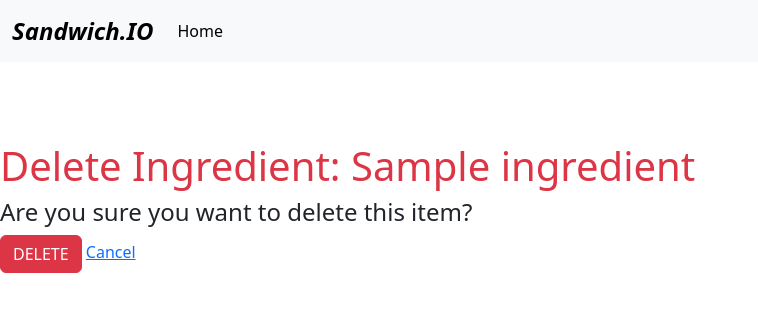
After one commit to 2Clubs/sandwich.io, a Django app: page /ingredients/1/delete in a window 1280 px wide. The commit adds this page. Shown: the top 312 px of the page, without its empty margins (0-758 px from the left). Run offline with Django 4.2, Linux system fonts and the light colour scheme; tables that the repository leaves empty hold one stand-in row (values such as "Sample post"); some libraries are stand-ins or nearby versions.

Commit message:
adds delete views

```diff
--- /dev/null
+++ b/main_app/templates/main_app/ingredient_confirm_delete.html
@@ -0,0 +1,13 @@
+{% extends 'base.html' %} {% block content %}
+
+<h1 class="text-danger">Delete Ingredient: {{ ingredient.name }}</h1>
+
+<h4>Are you sure you want to delete this item?</h4>
+
+<form action="" method="POST">
+    {% csrf_token %}
+    <input type="submit" value="DELETE" class="btn btn-danger">
+    <a href="{% url 'ingredients_detail' object.id %}">Cancel</a>
+</form>
+
+{% endblock content %}
--- a/main_app/templates/main_app/ingredient_detail.html
+++ b/main_app/templates/main_app/ingredient_detail.html
@@ -8,7 +8,7 @@
             <span class="card-title">{{ ingredient.name }}</span>
             <div class="card-text">
             <a href="{% url 'ingredients_update' ingredient.id %}" class="btn btn-primary">Edit</a>
-            <a href="#" class="btn btn-danger">Delete</a>
+            <a href="{% url 'ingredients_delete' ingredient.id %}" class="btn btn-danger">Delete</a>
         </div>
         </div>
     </a>
--- a/main_app/urls.py
+++ b/main_app/urls.py
@@ -8,5 +8,6 @@ urlpatterns = [
     path('ingredients/<int:pk>', views.IngredientsDetail.as_view(), name='ingredients_detail'),
     path('ingredients/create/', views.IngredientCreate.as_view(), name='ingredients_create'),
     path('ingredients/<int:pk>/update', views.IngredientUpdate.as_view(), name='ingredients_update'),
+    path('ingredients/<int:pk>/delete', views.IngredientDelete.as_view(), name='ingredients_delete'),
     path('sandwiches/', views.sandwich_index, name='index'),
 ]
--- a/main_app/views.py
+++ b/main_app/views.py
@@ -51,3 +51,7 @@ class IngredientCreate(CreateView):
 class IngredientUpdate(UpdateView):
   model = Ingredient
   fields = '__all__'
+
+class IngredientDelete(DeleteView):
+  model = Ingredient
+  success_url = '/ingredients/'
```
